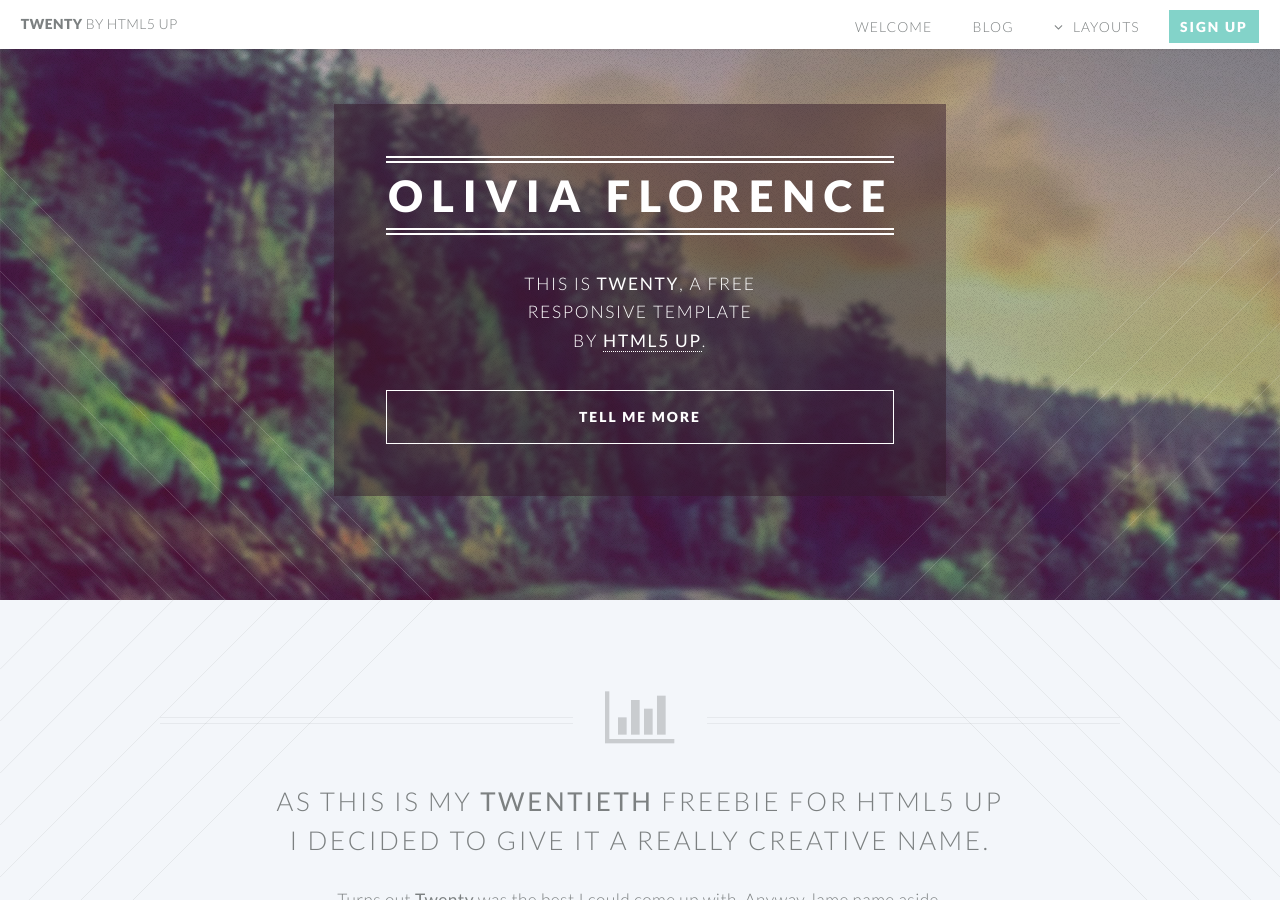
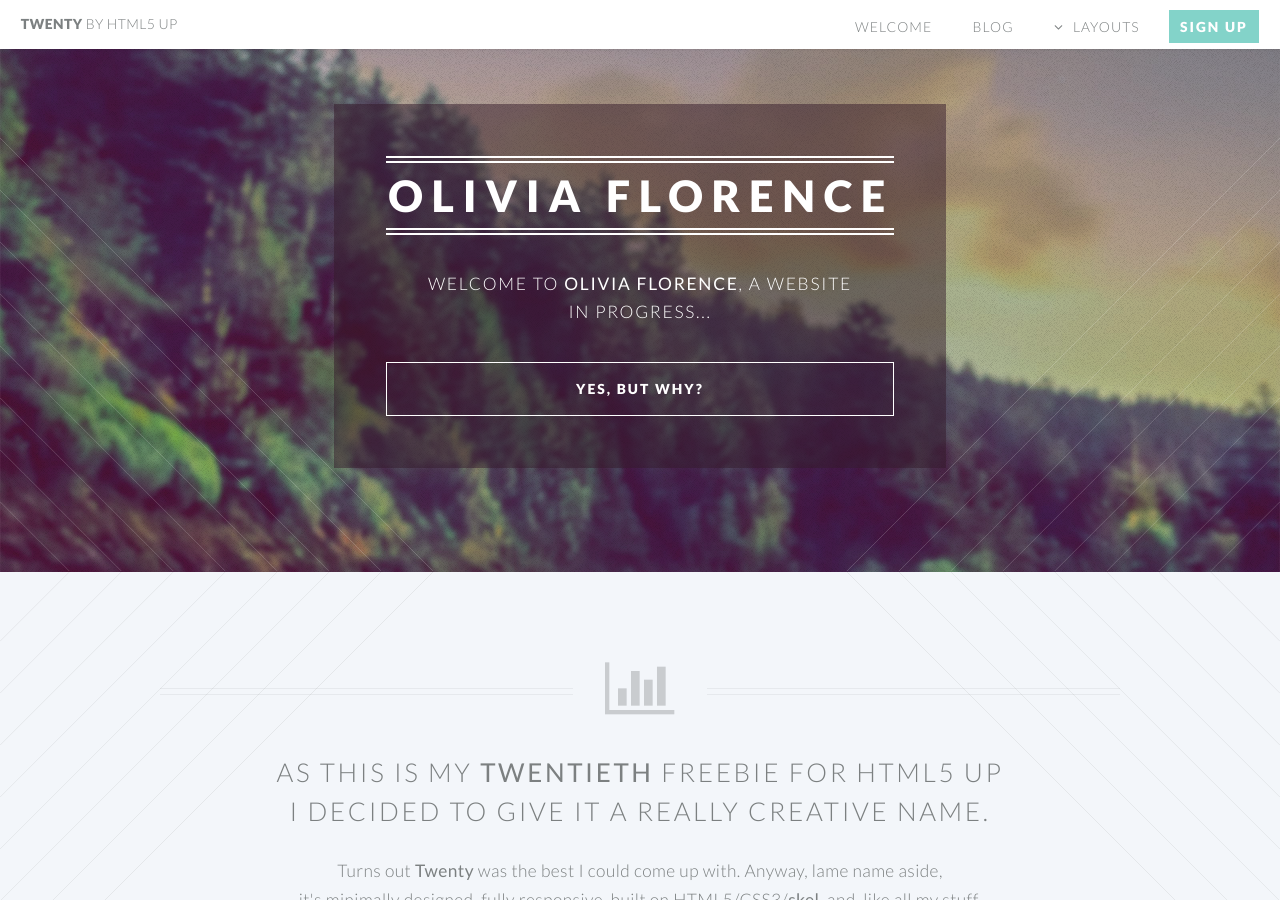
Before and after one commit to edwardvk/oliviaflorence, a Jekyll site: the page built from docs/index.html, in a window 1280 px wide and 900 px high. Built offline with Jekyll 4.4.1, drawn with Linux system fonts in a browser that asks for light colours.

Commit message:
Update banner.html

```diff
--- a/docs/_includes/banner.html
+++ b/docs/_includes/banner.html
@@ -12,14 +12,13 @@
         <header>
             <h2>Olivia Florence</h2>
         </header>
-        <p>This is <strong>Twenty</strong>, a free
+        <p>Welcome to <strong>Olivia Florence</strong>, a website
         <br />
-        responsive template
+        in progress...
         <br />
-        by <a href="http://html5up.net">HTML5 UP</a>.</p>
         <footer>
             <ul class="buttons vertical">
-                <li><a href="#main" class="button fit scrolly">Tell Me More</a></li>
+                <li><a href="#main" class="button fit scrolly">Yes, but why?</a></li>
             </ul>
         </footer>
 
```
